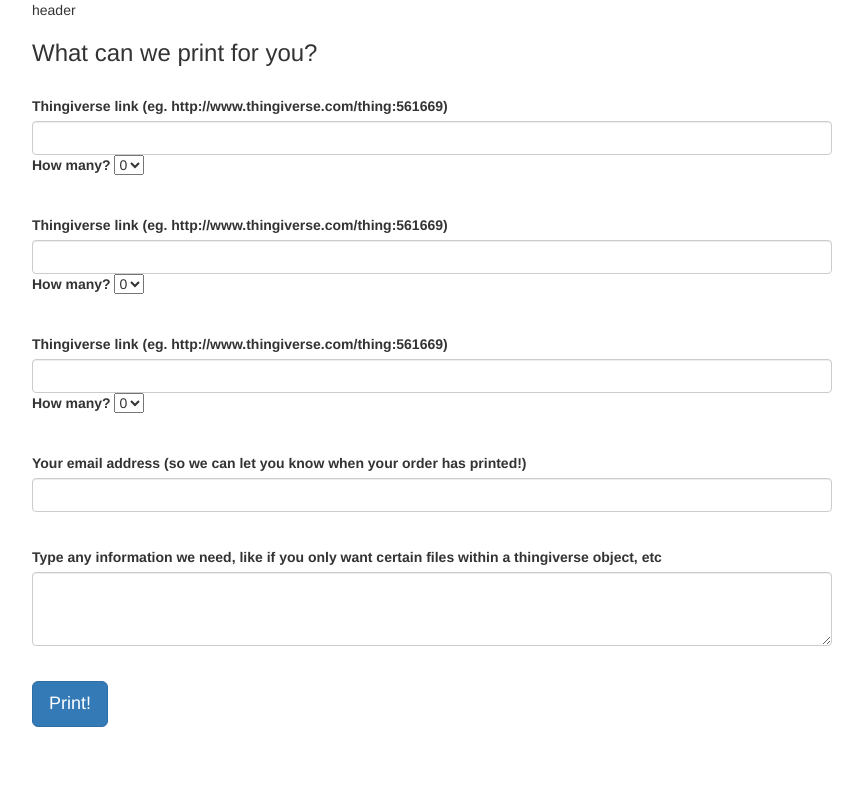
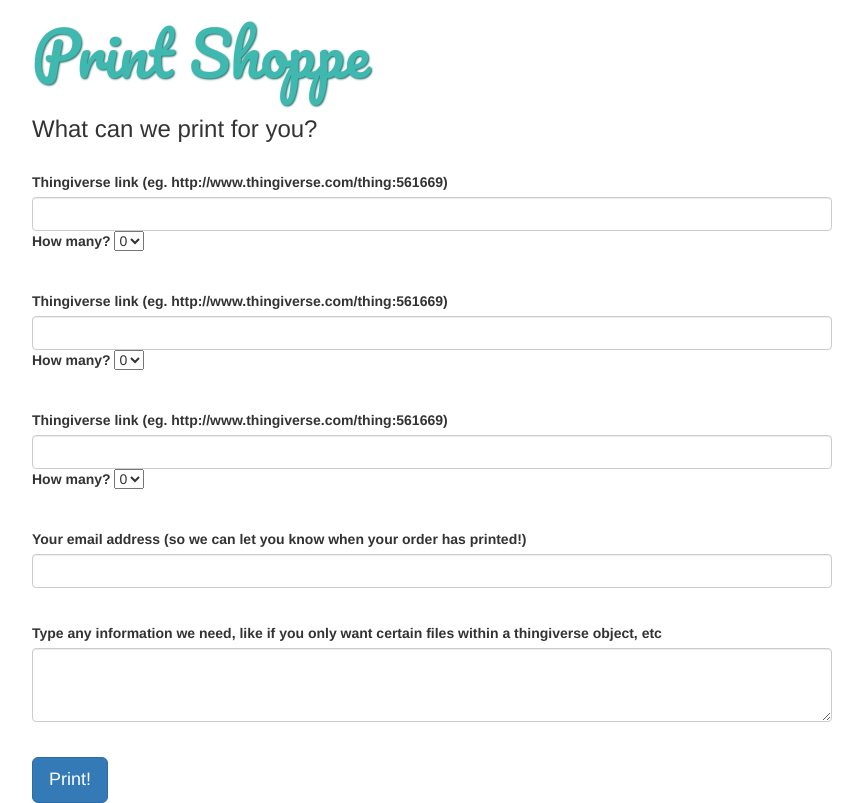
Before and after one commit to noopkat/printshoppe, a website: page public/templates/index.html in a window 1280 px wide. Shown: the whole page, without its empty margins (38-901 px from the left). Drawn offline with nearby package versions, Linux system fonts and the light colour scheme; files that its build step writes are made by us from their sources.

Commit message:
fonts and pretty

```diff
--- a/public/css/override.css
+++ b/public/css/override.css
@@ -35,3 +35,11 @@ ul {
 .toggles {
   text-align: right;
 }
+
+h1 {
+  font-size: 60px;
+  font-family: 'Pacifico', cursive;
+  color: #3FB8AF;
+  text-shadow: 1px 1px 2px #216c67;
+  margin-bottom: 30px;
+}
--- a/public/templates/headIncludes.html
+++ b/public/templates/headIncludes.html
@@ -8,6 +8,7 @@
 <link href="/css/bootstrap.min.css" rel="stylesheet">
 
 <!-- Custom styles for this template -->
+<link href='http://fonts.googleapis.com/css?family=Pacifico' rel='stylesheet' type='text/css'>
 <link href="/css/override.css" rel="stylesheet">
 
 <!-- HTML5 shim and Respond.js for IE8 support of HTML5 elements and media queries -->
--- a/public/templates/index.html
+++ b/public/templates/index.html
@@ -6,9 +6,7 @@
 </head>
 <body>
   <div class="container">
-    {{> header}}
-
-      <p>{{message}}</p>
+      <h1>Print Shoppe</h1>
       <h3>What can we print for you?</h3>
 
 
```
Also changed, not shown: public/templates/thanks.html (+4 -4 lines).
